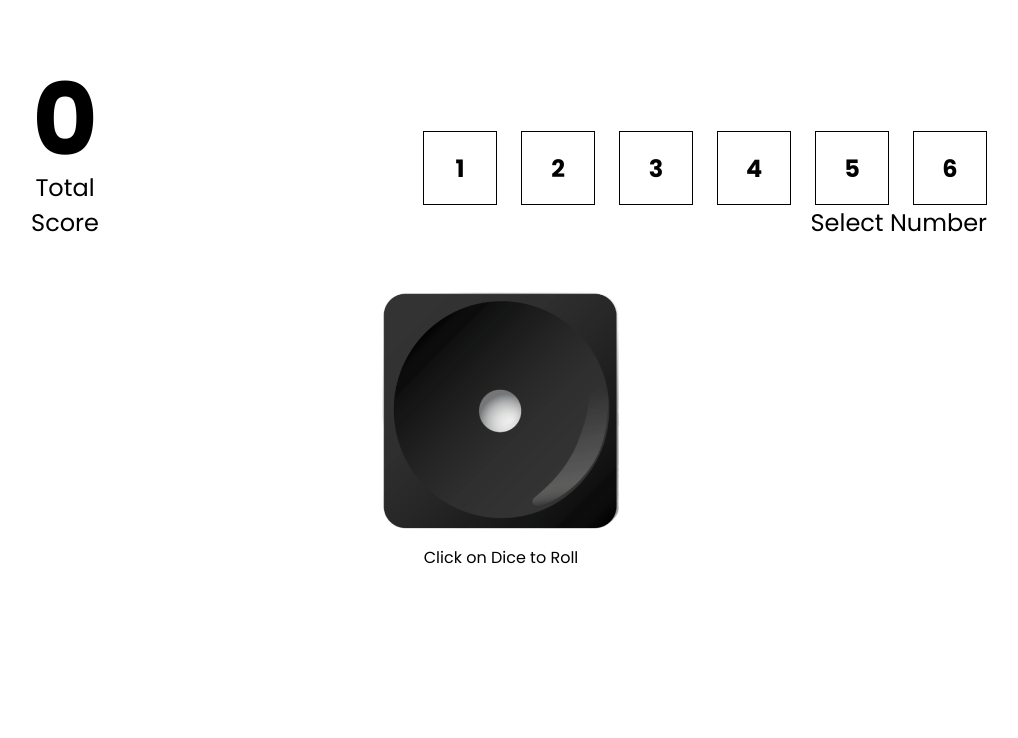
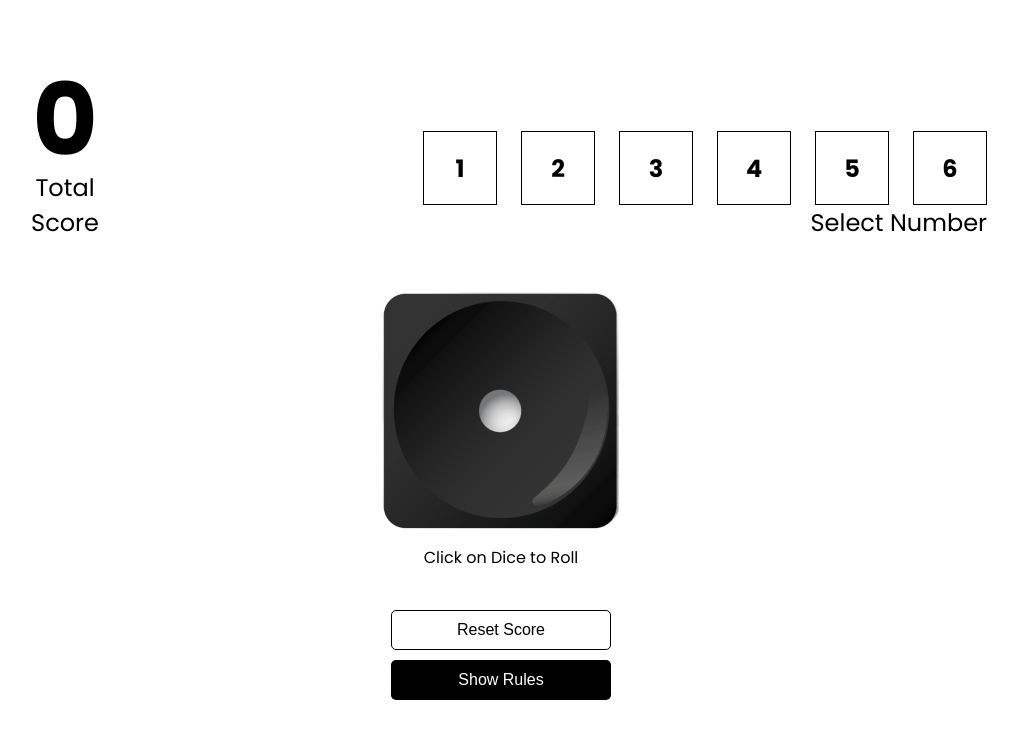
Before and after one commit to abir2907/dice-game, a React (Vite) app: page / in a window 1280 px wide. Both pictures are taken after a click on the button "Play Now". Shown: the top 738 px of the page, without its empty margins (139-1157 px from the left). Built offline with nearby package versions, Linux system fonts and the light colour scheme.

Commit message:
Add reset score functionality

```diff
--- a/src/components/GamePlay.jsx
+++ b/src/components/GamePlay.jsx
@@ -3,6 +3,8 @@
 import TotalScore from "./TotalScore";
 import RollDice from "./RollDice";
 import { useState } from "react";
+import { Button } from "../styled/Button";
+import { OutlineButton } from "../styled/Button";
 
 const GamePlay = () => {
   const [selectedNumber, setSelectedNumber] = useState();
@@ -31,6 +33,10 @@
     setSelectedNumber(undefined);
   };
 
+  const resetScore = () => {
+    setScore(0);
+  };
+
   return (
     <MainContainer>
       <div className="top_section">
@@ -43,6 +49,10 @@
         />
       </div>
       <RollDice currentDice={currentDice} rollDice={rollDice} />
+      <div className="btns">
+        <OutlineButton onClick={resetScore}>Reset Score</OutlineButton>
+        <Button>Show Rules</Button>
+      </div>
     </MainContainer>
   );
 };
@@ -57,4 +67,13 @@
     justify-content: space-around;
     align-items: end;
   }
+
+  .btns {
+    margin-top: 40px;
+    display: flex;
+    flex-direction: column;
+    align-items: center;
+    justify-content: center;
+    gap: 10px;
+  }
 `;
--- a/src/components/StartGame.jsx
+++ b/src/components/StartGame.jsx
@@ -1,5 +1,6 @@
 import styled from "styled-components";
 import PropTypes from "prop-types";
+import { Button } from "../styled/Button";
 
 const StartGame = ({ toggle }) => {
   return (
@@ -33,25 +34,6 @@
   }
 `;
 
-const Button = styled.button`
-  color: white;
-  padding: 10px 18px;
-  background: #000000;
-  border-radius: 5px;
-  min-width: 220px;
-  border: none;
-  font-size: 16px;
-  border: 1px solid transparent;
-  cursor: pointer;
-  transition: 0.4s background ease-in;
-  &:hover {
-    background-color: white;
-    border: 1px solid black;
-    color: black;
-    transition: 0.3s background ease-in;
-  }
-`;
-
 StartGame.propTypes = {
   toggle: PropTypes.bool.isRequired,
 };
--- /dev/null
+++ b/src/styled/Button.js
@@ -0,0 +1,32 @@
+import styled from "styled-components";
+
+export const Button = styled.button`
+  color: white;
+  padding: 10px 18px;
+  background: #000000;
+  border-radius: 5px;
+  min-width: 220px;
+  border: none;
+  font-size: 16px;
+  border: 1px solid transparent;
+  cursor: pointer;
+  transition: 0.4s background ease-in;
+  &:hover {
+    background-color: white;
+    border: 1px solid black;
+    color: black;
+    transition: 0.3s background ease-in;
+  }
+`;
+
+export const OutlineButton = styled(Button)`
+  background-color: white;
+  border: 1px solid black;
+  color: black;
+
+  &:hover {
+    background-color: black;
+    border: 1px solid transparent;
+    color: white;
+  }
+`;
```
